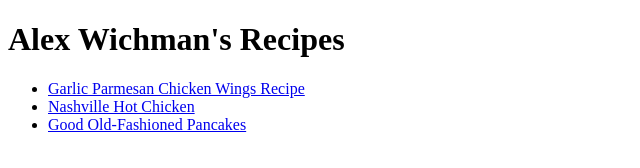
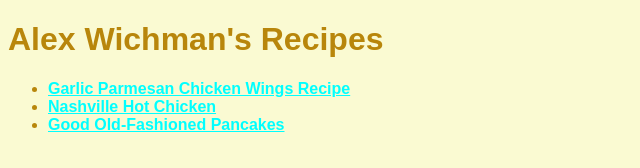
Before and after one commit to alex-wichman/odin-recipes, a plain HTML site: page index.html in a window 1280 px wide. Shown: the whole page, without its empty margins (0-640 px from the left). Drawn offline with Linux system fonts and the light colour scheme.

Commit message:
added css to web pages

```diff
--- a/index.html
+++ b/index.html
@@ -3,10 +3,11 @@
     <head>
         <meta charset="utf-8">
         <title>Recipe Book</title>
+        <link rel="stylesheet" href="styles.css">
     </head>
 
     <body>
-        <h1>Alex Wichman's Recipes</h1>
+        <h1 class="title">Alex Wichman's Recipes</h1>
 
         <ul>
             <li><a href="recipes/wings.html">Garlic Parmesan Chicken Wings Recipe</a></li>
--- /dev/null
+++ b/styles.css
@@ -0,0 +1,11 @@
+* {
+    background-color: lightgoldenrodyellow;
+    color: darkgoldenrod;
+    font-family: fantasy;
+    font-weight: bold;
+}
+
+a {
+    color: aqua;
+
+}
```
Also changed, not shown: recipes/chicken.html (+1 -0 lines), recipes/pancakes.html (+1 -0 lines), recipes/wings.html (+1 -0 lines).
